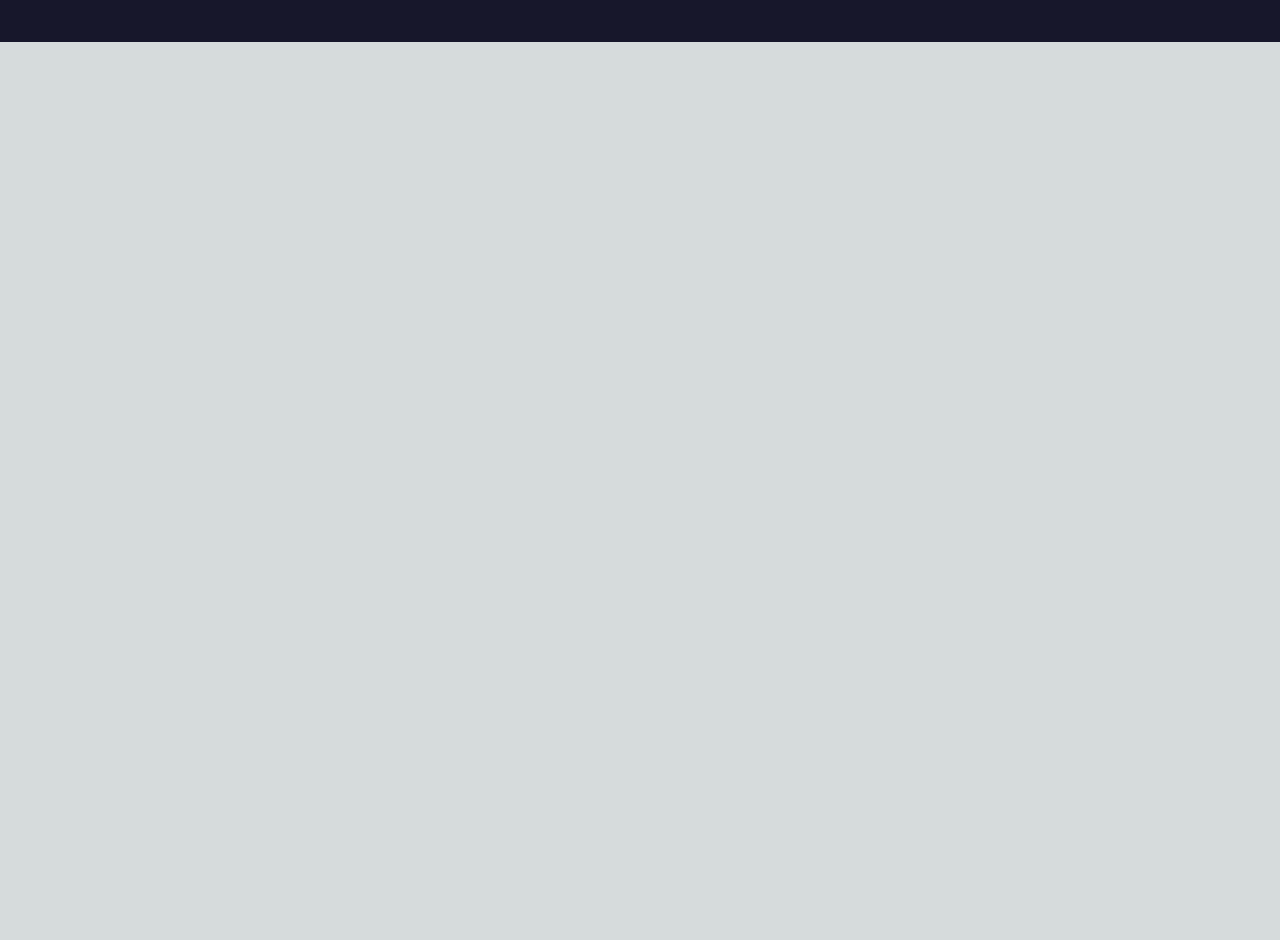
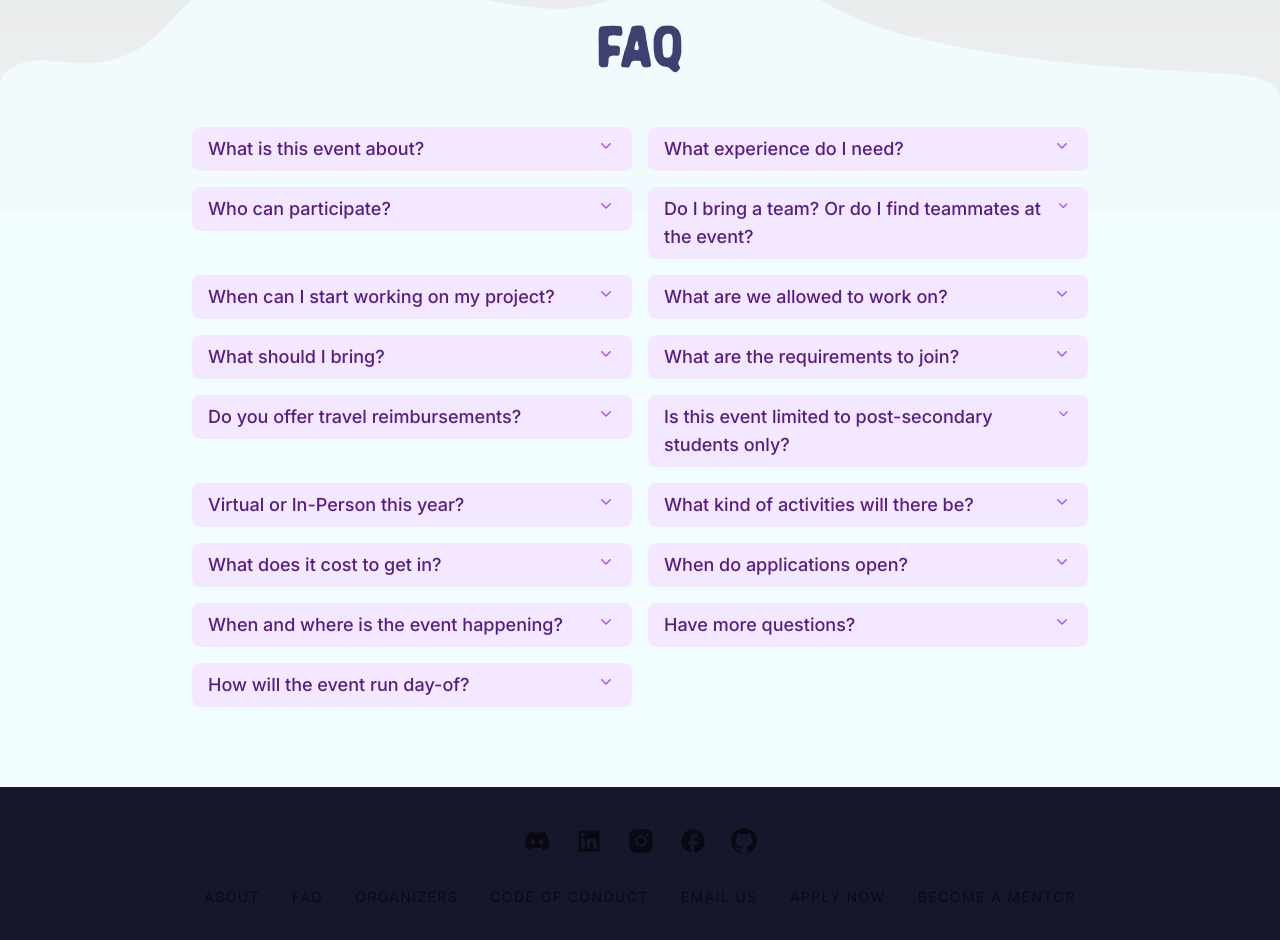
Before and after one commit to sfusurge/journeyhacks_website, a Next.js app: page / in a window 1280 px wide. Shown: the part 920-1860 px from the top of the page. Before the commit the page ends 962 px from the top, so only its background shows below. Built offline with nearby package versions, Linux system fonts and the light colour scheme.

Commit message:
Installed Headless UI, wrote code for the dropdowns [WIP]

```diff
--- a/src/components/FAQ/FAQ.tsx
+++ b/src/components/FAQ/FAQ.tsx
@@ -1,3 +1,111 @@
+"use client";
+
+import Question from "./Question";
+
+const questions = [
+  {
+    question: "What is this event about?",
+    answer:
+      "A hackathon is an event where teams collaborate on a project, or hack, given a certain time limit. At Stormhacks, teams of 1-4 collaborate over 24 hours to brainstorm and innovate solutions to real-world problems. Or they are free to work on whatever fun silly ideas they have in mind, the door is open. We will be inviting various mentors, judges, and guests working in the tech industry to share their expertise and knowledge to our participants. Winning teams will be selected based on various criteria that will be revealed closer to our event.",
+  },
+  {
+    question: "What experience do I need?",
+    answer:
+      "Don't even worry about it. Our event is open to any student coming from any background/major. We also have a workshop series to get you bootstrapped for our hackathon, called “Road to Stormhacks”.",
+  },
+  {
+    question: "Who can participate?",
+    answer:
+      "Our event is open to any student coming from any background/major. As long as you (or your team, if you have one already) can attend in person, you're welcome to join!",
+  },
+  {
+    question: "Do I bring a team? Or do I find teammates at the event?",
+    answer:
+      "It's completely up to you. If you plan to join Stormhacks with a team ahead of time, please make sure that all group members sign-up together and mention each other in your application. We will also be facilitating team-formation at our event, so if you are short on members and/or want work with bright-minded peers, look forward to that :)",
+  },
+  {
+    question: "When can I start working on my project?",
+    answer:
+      "You may begin to work on your project/idea once the hacking period commences on the first day of the event.",
+  },
+  {
+    question: "What are we allowed to work on?",
+    answer:
+      "We will be providing hackers with themes/topics at the opening ceremony of the event. Hardware projects are allowed, but unfortunately are unable to provide any materials/supplies, so you will have to bring your own.",
+  },
+  {
+    question: "What should I bring?",
+    answer:
+      "Your laptop and any cables/chargers for your devices are highly recommended. If your project requires any additional equipment or hardware you will be responsible for bringing it in. We also recommend you to bring personal toiletries such as such a tooth brush and toothpaste if you plan on staying overnight.",
+  },
+  {
+    question: "What are the requirements to join?",
+    answer:
+      "The only requirement we have is that you are a university undergraduate that can attend the event in-person. We're absolutely open to all individuals of any major or experience-level!",
+  },
+  {
+    question: "Do you offer travel reimbursements?",
+    answer:
+      "We unfortunately do not provide travel reimbursements for this event.",
+  },
+  {
+    question: "Is this event limited to post-secondary students only?",
+    answer:
+      "Unfortunately, due to the limited spots we have available this year, we are only allowing post-secondary students to partipate. Look out in the coming years for whether or not this changes!",
+  },
+  {
+    question: "Virtual or In-Person this year?",
+    answer:
+      "StormHacks 2023 will be completely in-person, taking place on the SFU Burnaby campus. There will be no virtual participation this year.",
+  },
+  {
+    question: "What kind of activities will there be?",
+    answer:
+      "The hackathon will be packed with activities such as wellness workshops, games, trivia and more all throughout the event! You can even win some prizes through some of our mini contests.",
+  },
+  {
+    question: "What does it cost to get in?",
+    answer:
+      "Nothing! StormHacks 2023 is completely free to join. We will be providing meals throughout the event, but if you would like to purchase your own food during our event, you are free to do so.",
+  },
+  {
+    question: "When do applications open?",
+    answer:
+      "Applications have already closed, unfortunately. If you missed out on this year's StormHacks, we encourage you to apply as a hacker for next year's event or volunteer for this year's StormHacks!",
+  },
+  {
+    question: "When and where is the event happening?",
+    answer:
+      "The event is taking place on May 20-21st, 2023. The venue is on SFU's Burnaby campus, and will be fully disclosed as we approach the event date.",
+  },
+  {
+    question: "Have more questions?",
+    answer:
+      "Contact us through any of the social media links or at info@stormhacks.com!",
+  },
+  {
+    question: "How will the event run day-of?",
+    answer:
+      "Stormhacks 2023 will not have an overnight venue space. Participants will receive an event itinerary prior to the event, including the opening and closing times for each day. When our venue closes, students will have the option to go home and continue working on their projects, or find a space somewhere on SFU’s Burnaby campus, which is open 24/7.",
+  },
+];
+
 export default function FAQ() {
-  return <section></section>;
+  return (
+    <section className="mt-20">
+      <img src="/faq/snow-on-ground.svg" className="w-full"></img>
+      <div className="bg-[#F2FDFF] p-6 md:p-20 lg:px-[12rem] 2xl:px-[20rem] pt-0 -mt-4 flex items-center justify-center text-center w-full">
+        <div className="-mt-[6rem] lg:-mt-[16rem] w-full">
+          <h2 className="text-[#404070] font-wilden mb-12 text-6xl">FAQ</h2>
+          <div className="grid lg:grid-cols-2 gap-4">
+            {questions.map((question) => (
+              <Question question={question.question}>
+                {question.answer}
+              </Question>
+            ))}
+          </div>
+        </div>
+      </div>
+    </section>
+  );
 }
--- /dev/null
+++ b/src/components/FAQ/Question.tsx
@@ -0,0 +1,46 @@
+interface Props {
+  question: string;
+  children: any;
+}
+
+import { Disclosure, Transition } from "@headlessui/react";
+
+export default function Question(props: Props) {
+  return (
+    <Disclosure as="div" className="w-full">
+      {({ open }) => (
+        <>
+          <Disclosure.Button className="flex w-full font-inter justify-between rounded-lg bg-purple-100 px-4 py-2 xl:text-lg text-left font-medium text-purple-900 hover:bg-purple-200 focus:outline-none focus-visible:ring focus-visible:ring-purple-500/75">
+            <span>{props.question}</span>
+            <svg
+              xmlns="http://www.w3.org/2000/svg"
+              viewBox="0 0 20 20"
+              fill="currentColor"
+              className={`${
+                open ? "transform" : "rotate-180"
+              } h-5 w-5 text-purple-500`}
+            >
+              <path
+                fill-rule="evenodd"
+                d="M9.47 6.47a.75.75 0 0 1 1.06 0l4.25 4.25a.75.75 0 1 1-1.06 1.06L10 8.06l-3.72 3.72a.75.75 0 0 1-1.06-1.06l4.25-4.25Z"
+                clip-rule="evenodd"
+              />
+            </svg>
+          </Disclosure.Button>
+          <Transition
+            enter="ease-out duration-300"
+            enterFrom="opacity-0 scale-95"
+            enterTo="opacity-100 scale-100"
+            leave="ease-in duration-200"
+            leaveFrom="opacity-100 scale-100"
+            leaveTo="opacity-0 scale-95"
+          >
+            <Disclosure.Panel className="px-4 pb-4 pt-3 font-inter text-gray-500 xl:text-lg text-left">
+              {props.children}
+            </Disclosure.Panel>
+          </Transition>
+        </>
+      )}
+    </Disclosure>
+  );
+}
```
Also changed, not shown: package.json (+6 -5 lines), public/faq/snow-on-ground.svg, 1 other file (tests, documents, lock files or other folders).
